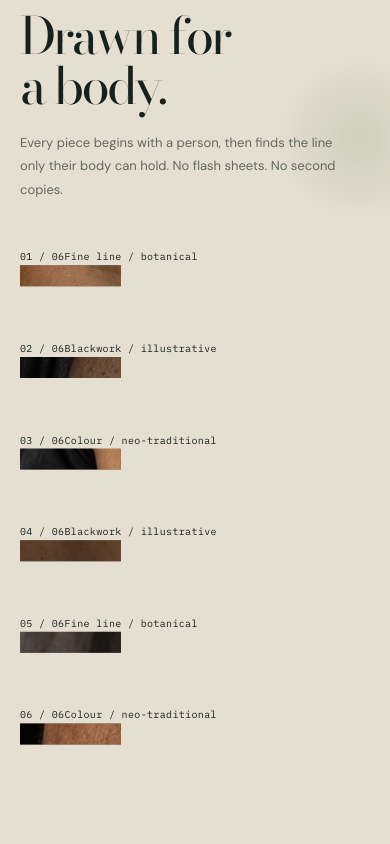
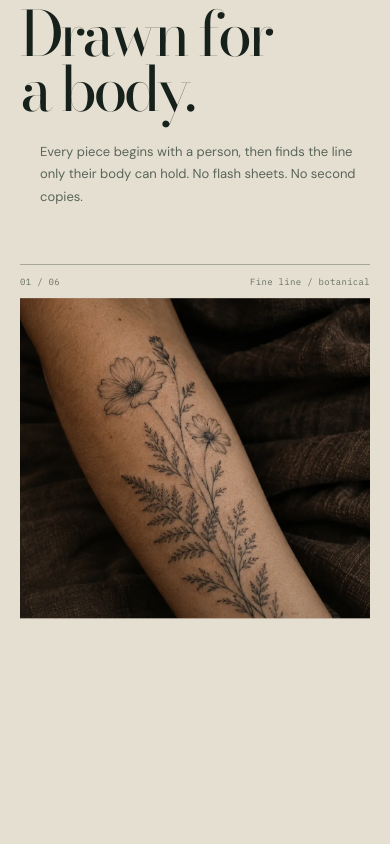
Before and after one commit to DaramolaFemi/Project-1, a Next.js app: page / in a window 390 px wide. Shown: the part 7880-8724 px from the top of the page. Built offline with nearby package versions, Linux system fonts and the light colour scheme; no server answers.

Commit message:
Replace oversized work records with concise responsive editorial grid styles

```diff
--- a/src/app/globals.css
+++ b/src/app/globals.css
@@ -129,44 +129,141 @@ h1 { margin-left: -8px; font-size: clamp(96px, 11.2vw, 184px); line-height: .87;
 .artist-card.is-visible .artist-copy h3, .artist-card.is-visible .artist-copy > p:not(.mono), .artist-card.is-visible .artist-copy > .text-link { opacity: 1; transform: none; }
 .artist-card-eli .artist-image-stage { margin-left: auto; }.artist-card-santi .artist-image-stage { width: 88%; }
 
-.work-intro { display: flex; justify-content: space-between; align-items: end; gap: 36px; margin-bottom: clamp(62px, 10vw, 146px); }
-.work-intro > p { max-width: 330px; color: #e0e3d8; font-size: 14px; line-height: 1.8; }
-
-.selected-work { position: relative; overflow: hidden; padding-top: clamp(86px, 10vw, 140px); padding-bottom: clamp(100px, 12vw, 170px); background: var(--paper); color: var(--ink); }
-.selected-work::before { position: absolute; top: 18%; right: -15%; width: min(46vw, 760px); aspect-ratio: 1; border-radius: 50%; background: radial-gradient(circle, rgba(91, 125, 85, .16), transparent 68%); content: ''; pointer-events: none; }
-.selected-work > * { position: relative; }
-.selected-work .section-heading { border-color: var(--rule-light); }
+/* Selected work / compact editorial index. The photography gets breathing room, not miles of scroll. */
+.selected-work {
+  position: relative;
+  overflow: clip;
+  padding-top: clamp(84px, 8vw, 126px);
+  padding-bottom: clamp(88px, 8vw, 132px);
+  background: var(--paper);
+  color: var(--ink);
+}
+.selected-work .section-heading { margin-bottom: clamp(53px, 6vw, 86px); border-color: var(--rule-light); }
 .selected-work .section-heading > .mono { color: var(--muted-dark); }
-.work-intro > p { color: #62685e; }
-.work-records { display: grid; gap: clamp(104px, 15vw, 250px); }
-.work-record { display: grid; grid-template-columns: minmax(0, 1.14fr) minmax(230px, .58fr); column-gap: clamp(44px, 10vw, 190px); align-items: center; min-height: min(65vw, 850px); }
-.work-record:nth-child(even) { grid-template-columns: minmax(230px, .58fr) minmax(0, 1.14fr); }
-.work-record-index { grid-column: 1 / -1; display: flex; align-items: center; gap: 15px; margin-bottom: 19px; color: #6a7569; font: 10px var(--mono); letter-spacing: .06em; }
-.work-record-index i { display: block; width: 100%; height: 1px; background: rgba(23, 33, 27, .23); transform: scaleX(.08); transform-origin: left; transition: transform .9s cubic-bezier(.2,.75,.15,1) .1s; }
-.work-record:nth-child(even) .work-record-index { grid-column: 2; }
-.work-record:nth-child(even) .work-record-index i { transform-origin: right; }
-.work-record-image { position: relative; grid-column: 1; display: block; width: 100%; aspect-ratio: .81 / 1; overflow: hidden; padding: 0; background: #cfc5b2; outline: 1px solid rgba(48, 76, 54, .55); outline-offset: 6px; box-shadow: 0 0 0 1px rgba(99, 130, 99, .15), 0 18px 52px rgba(36, 66, 41, .12), 0 0 34px rgba(59, 102, 65, .11); clip-path: inset(0 0 100% 0); transition: clip-path 1s cubic-bezier(.2,.75,.15,1), outline-color .25s; }
-.work-record-image > img { transform: scale(1.12); transition: transform 1.25s cubic-bezier(.2,.75,.15,1); }
-.work-record:nth-child(2n) .work-record-image { grid-column: 2; aspect-ratio: 1.02 / 1; }
-.work-record-view { position: absolute; right: 14px; bottom: 14px; left: 14px; display: flex; align-items: center; justify-content: space-between; padding: 11px 13px; background: rgba(238, 233, 220, .95); color: var(--ink); font-size: 11px; opacity: 0; transform: translateY(8px); transition: opacity .25s, transform .3s; }
-.work-record-view b { color: var(--copper); font: 400 22px/1 var(--sans); }
-.work-record-image:hover, .work-record-image:focus-visible { outline-color: rgba(51, 109, 67, .92); }
-.work-record-image:hover > img, .work-record-image:focus-visible > img { transform: scale(1.035); }
-.work-record-image:hover .work-record-view, .work-record-image:focus-visible .work-record-view { opacity: 1; transform: none; }
-.work-record-copy { grid-column: 2; max-width: 336px; padding: 28px 0 25px; }
-.work-record:nth-child(even) .work-record-copy { grid-column: 1; justify-self: end; }
-.work-record-copy > .mono { margin-bottom: 18px; color: #687365; }
-.work-record-copy h3 { margin-bottom: 20px; font-size: clamp(50px, 5vw, 82px); line-height: .88; letter-spacing: -.065em; transform: translateY(42px); opacity: 0; transition: transform .75s cubic-bezier(.2,.75,.15,1) .34s, opacity .45s ease .34s; }
-.work-record-copy > p:not(.mono) { color: #586157; font-size: 14px; line-height: 1.85; transform: translateY(24px); opacity: 0; transition: transform .7s cubic-bezier(.2,.75,.15,1) .47s, opacity .4s ease .47s; }
-.work-record-copy dl { display: grid; gap: 12px; margin: 31px 0 0; padding-top: 16px; border-top: 1px solid rgba(23, 33, 27, .23); transform: translateY(18px); opacity: 0; transition: transform .65s cubic-bezier(.2,.75,.15,1) .6s, opacity .4s ease .6s; }
-.work-record-copy dl > div { display: flex; justify-content: space-between; gap: 16px; font-size: 11px; }
-.work-record-copy dt { color: #727a70; }
-.work-record-copy dd { margin: 0; color: var(--ink); text-align: right; }
-.work-record.is-visible .work-record-index i { transform: scaleX(1); }
-.work-record.is-visible .work-record-image { clip-path: inset(0); }
-.work-record.is-visible .work-record-image > img { transform: scale(1); }
-.work-record.is-visible .work-record-copy h3, .work-record.is-visible .work-record-copy > p:not(.mono), .work-record.is-visible .work-record-copy dl { transform: none; opacity: 1; }
-.gallery-end { max-width: 330px; margin: clamp(96px, 13vw, 170px) auto 0; color: var(--muted-dark); text-align: center; line-height: 1.7; }
+.work-intro {
+  display: grid;
+  grid-template-columns: minmax(0, 1fr) minmax(230px, .38fr);
+  align-items: end;
+  gap: clamp(35px, 8vw, 140px);
+  margin-bottom: clamp(54px, 6vw, 86px);
+}
+.work-intro .work-intro-kicker { margin-bottom: 19px; color: #737d70; font-size: 10px; letter-spacing: .09em; }
+.work-intro h2 { font-size: clamp(72px, 8vw, 124px); line-height: .89; letter-spacing: -.063em; }
+.work-intro > p { max-width: 312px; justify-self: end; padding-bottom: 5px; color: #5a6459; font-size: 14px; line-height: 1.75; }
+.work-wall {
+  display: grid;
+  grid-template-columns: repeat(12, minmax(0, 1fr));
+  column-gap: clamp(17px, 2.5vw, 40px);
+  row-gap: clamp(40px, 5vw, 76px);
+  align-items: start;
+}
+.work-tile { grid-column: span 4; min-width: 0; }
+.work-tile:nth-child(1) { grid-column: span 6; }
+.work-tile:nth-child(2), .work-tile:nth-child(3) { grid-column: span 3; padding-top: clamp(26px, 3.6vw, 58px); }
+.work-tile:nth-child(4) { padding-top: clamp(12px, 2.2vw, 32px); }
+.work-tile:nth-child(6) { padding-top: clamp(20px, 3.4vw, 52px); }
+.work-tile-overline {
+  display: flex;
+  justify-content: space-between;
+  align-items: baseline;
+  gap: 10px;
+  margin-bottom: 12px;
+  padding-top: 10px;
+  border-top: 1px solid rgba(23,33,27,.3);
+  color: #667063;
+  font-size: 9px;
+  line-height: 1.5;
+}
+.work-tile-overline > span:last-child { text-align: right; }
+.work-tile-image {
+  position: relative;
+  display: block;
+  width: 100%;
+  height: clamp(220px, 23vw, 328px);
+  padding: 0;
+  overflow: hidden;
+  border: 0;
+  background: #9b8d7b;
+  text-align: left;
+  cursor: pointer;
+  clip-path: inset(0);
+}
+.work-tile:nth-child(1) .work-tile-image { height: clamp(330px, 33vw, 474px); }
+.work-tile:nth-child(n+4) .work-tile-image { height: clamp(225px, 22vw, 310px); }
+.work-tile-image img { object-fit: cover; object-position: center; transition: transform .8s cubic-bezier(.18,.76,.15,1); }
+.work-tile-image:after {
+  position: absolute;
+  inset: 40% 0 0;
+  content: '';
+  background: linear-gradient(to top, rgba(7,18,12,.42), transparent);
+  pointer-events: none;
+  opacity: .45;
+  transition: opacity .3s;
+}
+.work-tile-image:hover img, .work-tile-image:focus-visible img { transform: scale(1.055); }
+.work-tile-image:hover:after, .work-tile-image:focus-visible:after { opacity: .9; }
+.work-tile-action {
+  position: absolute;
+  right: clamp(11px,1.4vw,20px);
+  bottom: clamp(11px,1.4vw,20px);
+  left: clamp(11px,1.4vw,20px);
+  z-index: 2;
+  display: flex;
+  align-items: center;
+  justify-content: space-between;
+  gap: 10px;
+  padding: 12px 13px;
+  border-top: 1px solid rgba(247,242,230,.6);
+  color: #fffaf0;
+  font-size: 10px;
+  line-height: 1.2;
+  letter-spacing: .04em;
+  transition: transform .35s, opacity .3s;
+}
+.work-tile-action span:last-child { font: 400 24px/1 var(--sans); }
+.work-tile-caption { padding-top: clamp(17px, 2vw, 25px); }
+.work-tile-caption h3 {
+  margin-bottom: 12px;
+  font-size: clamp(30px, 3vw, 49px);
+  line-height: .98;
+  letter-spacing: -.055em;
+}
+.work-tile:nth-child(1) .work-tile-caption h3 { font-size: clamp(43px, 4.4vw, 70px); }
+.work-tile-byline { display: flex; justify-content: space-between; align-items: baseline; gap: 12px; padding-top: 9px; border-top: 1px solid rgba(23,33,27,.22); color: #4e594e; font-size: 12px; }
+.work-tile-byline .mono { max-width: 46%; color: #697266; font-size: 9px; text-align: right; }
+.gallery-end { max-width: 480px; margin: clamp(55px, 7vw, 90px) auto 0; color: var(--muted-dark); text-align: center; line-height: 1.7; }
+@media (hover: hover) and (pointer: fine) {
+  .work-tile-action { opacity: .78; transform: translateY(4px); }
+  .work-tile-image:hover .work-tile-action, .work-tile-image:focus-visible .work-tile-action { opacity: 1; transform: none; }
+}
+@media (min-width: 768px) and (max-width: 1050px) {
+  .work-tile-caption h3 { font-size: clamp(25px, 3vw, 37px); }
+  .work-tile:nth-child(1) .work-tile-caption h3 { font-size: 49px; }
+  .work-tile-byline { flex-wrap: wrap; gap: 5px 16px; }
+  .work-tile-byline .mono { max-width: none; }
+}
+@media (max-width: 767px) {
+  .selected-work { padding-top: 75px; padding-bottom: 86px; }
+  .selected-work .section-heading { margin-bottom: 49px; }
+  .work-intro { display: block; margin-bottom: 55px; }
+  .work-intro .work-intro-kicker { margin-bottom: 17px; }
+  .work-intro h2 { font-size: clamp(62px, 15.1vw, 90px); }
+  .work-intro > p { max-width: 330px; margin-top: 24px; padding-bottom: 0; font-size: 13px; }
+  .work-wall { display: grid; grid-template-columns: 1fr; row-gap: clamp(49px, 10vw, 75px); }
+  .work-tile, .work-tile:nth-child(1), .work-tile:nth-child(2), .work-tile:nth-child(3), .work-tile:nth-child(4), .work-tile:nth-child(6) { grid-column: 1; padding-top: 0; }
+  .work-tile-overline { margin-bottom: 10px; font-size: 9px; }
+  .work-tile-image, .work-tile:nth-child(1) .work-tile-image, .work-tile:nth-child(n+4) .work-tile-image { height: clamp(310px, 96vw, 460px); }
+  .work-tile:nth-child(1) .work-tile-image { height: clamp(345px, 108vw, 490px); }
+  .work-tile-caption h3, .work-tile:nth-child(1) .work-tile-caption h3 { font-size: clamp(36px, 9vw, 54px); }
+  .work-tile-caption { padding-top: 17px; }
+  .work-tile-action { padding: 9px 2px; opacity: 1; transform: none; }
+  .work-tile-byline { font-size: 11px; }
+  .gallery-end { margin-top: 67px; font-size: 9px; }
+}
+@media (prefers-reduced-motion: reduce) {
+  .work-tile-image, .work-tile-image img, .work-tile-caption { clip-path: none !important; transform: none !important; opacity: 1 !important; }
+  .work-tile-image img { transition: none !important; }
+}
 
 .appointment { position: relative; min-height: 880px; overflow: hidden; padding: clamp(80px, 9vw, 130px) 0 70px; background: #071811; color: var(--chalk); isolation: isolate; }
 .appointment-backdrop { z-index: -2; object-fit: cover; object-position: 67% center; }
@@ -411,8 +508,8 @@ h1 { margin-left: -8px; font-size: clamp(96px, 11.2vw, 184px); line-height: .87;
   .artist-copy h3 { margin-bottom: 12px; font-size: clamp(42px, 11vw, 56px); }
   .artist-copy > p:not(.mono) { font-size: 13px; }
   .artist-copy > .text-link { margin-top: 16px; }
-  .artists-intro, .work-intro { align-items: flex-start; flex-direction: column; gap: 20px; margin-bottom: 48px; }
-  .artists-intro > p, .work-intro > p { font-size: 13px; }
+  .artists-intro { align-items: flex-start; flex-direction: column; gap: 20px; margin-bottom: 48px; }
+  .artists-intro > p { font-size: 13px; }
   .artist-layout { grid-template-columns: 1fr 1fr; gap: 56px 7%; }
   .artist-eli, .artist-santi { padding-top: 0; }
   .artist-santi { margin-top: 0; }
@@ -423,20 +520,6 @@ h1 { margin-left: -8px; font-size: clamp(96px, 11.2vw, 184px); line-height: .87;
   .specialty { min-height: 30px; font-size: 8px; line-height: 1.5; }
   .artist-info > p:not(.specialty) { font-size: 12px; line-height: 1.7; }
   .artist-info > .text-link { margin-top: 14px; font-size: 11px; }
-  .selected-work { padding-top: 76px; padding-bottom: 88px; }
-  .work-records { gap: 88px; }
-  .work-record, .work-record:nth-child(even) { grid-template-columns: 1fr; gap: 0; min-height: 0; }
-  .work-record-index, .work-record:nth-child(even) .work-record-index { grid-column: 1; margin-bottom: 15px; }
-  .work-record-image, .work-record:nth-child(2n) .work-record-image { grid-column: 1; width: min(100% - 12px, 510px); aspect-ratio: .79 / 1; }
-  .work-record:nth-child(even) .work-record-image { justify-self: end; }
-  .work-record-copy, .work-record:nth-child(even) .work-record-copy { grid-column: 1; max-width: min(87%, 330px); padding: 36px 0 0; justify-self: start; }
-  .work-record:nth-child(even) .work-record-copy { justify-self: end; }
-  .work-record-copy h3 { margin-bottom: 15px; font-size: clamp(47px, 13vw, 65px); }
-  .work-record-copy > p:not(.mono) { font-size: 13px; }
-  .work-record-copy dl { margin-top: 24px; }
-  .work-record-view { right: 10px; bottom: 10px; left: 10px; padding: 9px 10px; font-size: 10px; opacity: 1; transform: none; }
-  .work-record-view b { font-size: 18px; }
-  .gallery-end { margin-top: 75px; font-size: 9px; }
   .appointment { min-height: 0; padding: 72px 0 56px; }
   .appointment-backdrop { object-position: 88% bottom; opacity: .86; }
   .appointment-wash { background: linear-gradient(180deg, #04140d 0%, #04140d 56%, rgba(4, 20, 13, .96) 68%, rgba(4, 20, 13, .67) 84%, rgba(4, 20, 13, .31) 100%); }
```
